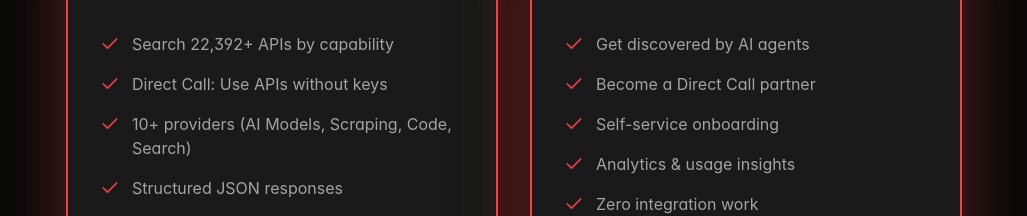
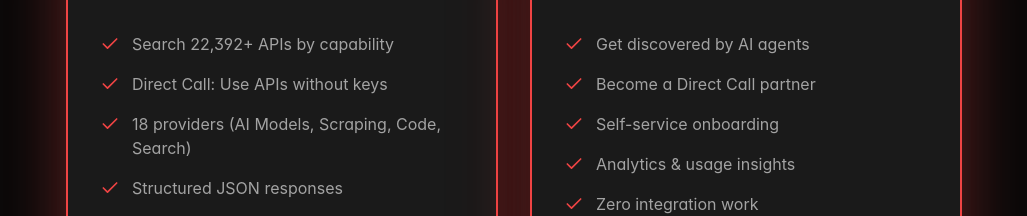
Before and after one commit to nordsym/apiclaw, a Next.js app in the folder landing/: page / in a window 1280 px wide. Shown: the part 6349-6565 px from the top of the page, without its empty margins (126-1153 px from the left). Built offline with nearby package versions, Linux system fonts and the light colour scheme.

Commit message:
copy: update '10+ providers' → '18 providers' on landing page

```diff
--- a/landing/src/app/page.tsx
+++ b/landing/src/app/page.tsx
@@ -983,7 +983,7 @@ Docs: https://apiclaw.nordsym.com/docs`;
                 </li>
                 <li className="flex items-start gap-3 text-text-secondary text-sm sm:text-base">
                   <Check className="w-5 h-5 text-accent flex-shrink-0 mt-0.5" />
-                  10+ providers (AI Models, Scraping, Code, Search)
+                  18 providers (AI Models, Scraping, Code, Search)
                 </li>
                 <li className="flex items-start gap-3 text-text-secondary text-sm sm:text-base">
                   <Check className="w-5 h-5 text-accent flex-shrink-0 mt-0.5" />
@@ -1056,7 +1056,7 @@ Docs: https://apiclaw.nordsym.com/docs`;
               },
               {
                 q: "How does Direct Call work?",
-                a: "Direct Call lets your agent use APIs without managing API keys. APIClaw handles authentication — your agent just calls the API through us. Currently available for 10+ providers including Replicate (1000+ ML models), OpenRouter (100+ LLMs), Firecrawl (web scraping), E2B (code sandbox), and more."
+                a: "Direct Call lets your agent use APIs without managing API keys. APIClaw handles authentication — your agent just calls the API through us. Currently available for 18 providers including Replicate (1000+ ML models), OpenRouter (100+ LLMs), Firecrawl (web scraping), E2B (code sandbox), and more."
               },
               {
                 q: "How are API credentials secured?",
```
